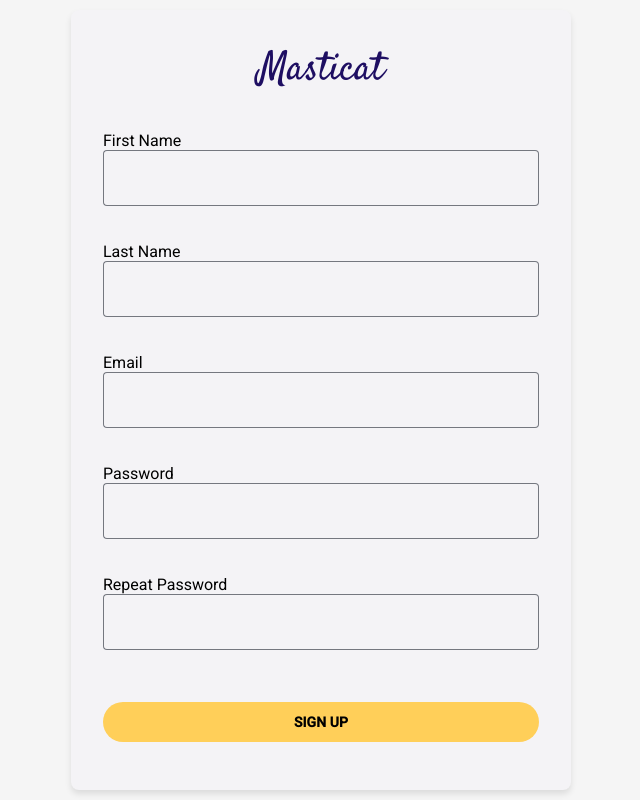
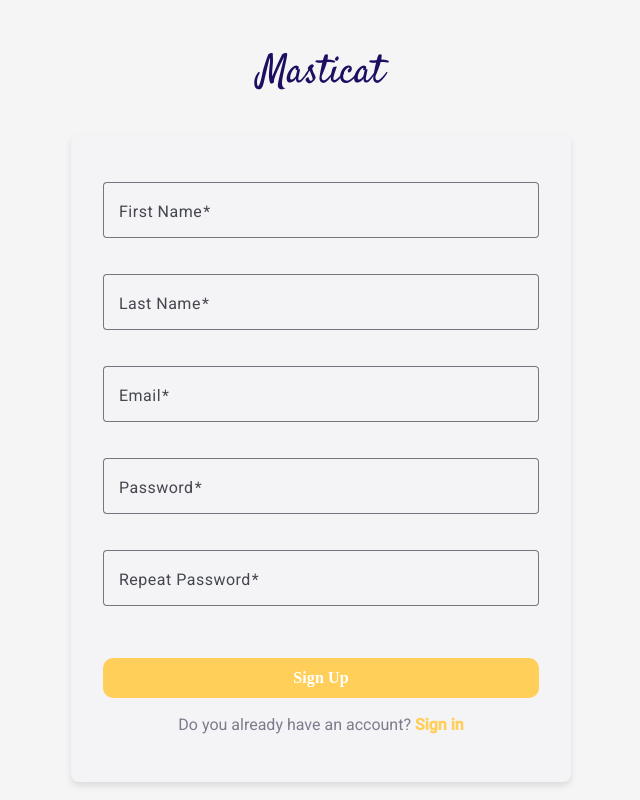
Before and after one commit to League-of-Coders-UPC/Masticat-FrontendApplication, an Angular app: page /signup in a window 1280 px wide. Shown: the whole page, without its empty margins (319-959 px from the left). Built offline with nearby package versions, Linux system fonts and the light colour scheme.

Commit message:
update:register component validation implementation

```diff
--- a/src/app/register/register.component.html
+++ b/src/app/register/register.component.html
@@ -1,35 +1,45 @@
 <div class="container-register">
-  <mat-card class="register-card">
-    <mat-card-title class="app-title">Masticat</mat-card-title>
+  <h1 class="app-title">Masticat</h1>
+  <mat-card class="register-card card-global">
     <mat-card-content>
       <form (ngSubmit)="onSubmit()" class="register-form">
-        <label for="firstName">First Name</label>
         <mat-form-field appearance="outline">
-          <input id="firstName" matInput type="text" [(ngModel)]="FirstName" name="FirstName" required>
+          <mat-label>First Name</mat-label>
+          <input matInput type="text" [(ngModel)]="FirstName" name="FirstName" required>
         </mat-form-field>
+        <div *ngIf="isErrorForm.FirstName" class="error-message">{{ isErrorForm.FirstName }}</div>
 
-        <label for="lastName">Last Name</label>
         <mat-form-field appearance="outline">
-          <input id="lastName" matInput type="text" [(ngModel)]="LastName" name="LastName" required>
+          <mat-label>Last Name</mat-label>
+          <input matInput type="text" [(ngModel)]="LastName" name="LastName" required>
         </mat-form-field>
+        <div *ngIf="isErrorForm.LastName" class="error-message">{{ isErrorForm.LastName }}</div>
 
-        <label for="email">Email</label>
         <mat-form-field appearance="outline">
-          <input id="email" matInput type="email" [(ngModel)]="email" name="email" required>
+          <mat-label>Email</mat-label>
+          <input matInput type="email" [(ngModel)]="email" name="email" required>
         </mat-form-field>
+        <div *ngIf="isErrorForm.email" class="error-message">{{ isErrorForm.email }}</div>
 
-        <label for="password">Password</label>
         <mat-form-field appearance="outline">
-          <input id="password" matInput type="password" [(ngModel)]="password" name="password" required>
+          <mat-label>Password</mat-label>
+          <input matInput type="password" [(ngModel)]="password" name="password" required>
         </mat-form-field>
+        <div *ngIf="isErrorForm.password" class="error-message">{{ isErrorForm.password }}</div>
 
-        <label for="confirmPassword">Repeat Password</label>
         <mat-form-field appearance="outline">
-          <input id="confirmPassword" matInput type="password" [(ngModel)]="confirmPassword" name="confirmPassword" required>
+          <mat-label>Repeat Password</mat-label>
+          <input matInput type="password" [(ngModel)]="confirmPassword" name="confirmPassword" required>
         </mat-form-field>
+        <div *ngIf="isErrorForm.confirmPassword" class="error-message">{{ isErrorForm.confirmPassword }}</div>
 
         <button mat-flat-button class="login-button" type="submit">Sign Up</button>
       </form>
     </mat-card-content>
+    <mat-card-actions>
+      <span class="no-account">Do you already have an account?
+        <a href="/login" class="signup-link">Sign in</a>
+      </span>
+    </mat-card-actions>
   </mat-card>
 </div>
--- a/src/app/register/register.component.scss
+++ b/src/app/register/register.component.scss
@@ -2,6 +2,7 @@
   display: flex;
   justify-content: center;
   align-items: center;
+  flex-direction: column;
   height: 100vh;
   background-color: #f5f5f5;
 
@@ -63,3 +64,28 @@
     }
   }
 }
+
+.login-button {
+  background-color: #FFCF59 !important;
+  text-transform: initial !important;
+  color: white !important;
+  font-size: 16px;
+  line-height: 22px;
+  border-radius: 10px !important;
+  padding: 0px 12px;
+  font-family:  'DM Sans' !important;
+}
+
+.signup-link {
+  color: #FFCF59;
+  text-decoration: none;
+  font-weight: bold;
+}
+
+.signup-link:hover {
+  text-decoration: underline;
+}
+
+.no-account {
+  color: #7C7C8D !important;
+}
--- a/src/app/register/register.component.ts
+++ b/src/app/register/register.component.ts
@@ -1,5 +1,5 @@
 import { Component, Input } from '@angular/core';
-import {MatCard, MatCardActions, MatCardContent, MatCardTitle} from "@angular/material/card";
+import { MatCard, MatCardActions, MatCardContent, MatCardTitle } from "@angular/material/card";
 import { FormsModule } from "@angular/forms";
 import { MatButton } from "@angular/material/button";
 import { MatCheckbox } from "@angular/material/checkbox";
@@ -7,6 +7,7 @@ import { MatFormField, MatLabel } from "@angular/material/form-field";
 import { MatInput } from "@angular/material/input";
 import { AuthService } from "../auth.service";
 import { Router } from "@angular/router";
+import { CommonModule } from '@angular/common';
 
 @Component({
   selector: 'app-register',
@@ -21,26 +22,54 @@ import { Router } from "@angular/router";
     MatFormField,
     MatInput,
     MatLabel,
-    MatCardActions
+    MatCardActions,
+    CommonModule
   ],
   templateUrl: './register.component.html',
   styleUrls: ['./register.component.scss']
 })
 export class RegisterComponent {
-  FirstName: string = '';
-  LastName: string = '';
-  email: string = '';
-  password: string = '';
-  confirmPassword: string = '';
+  @Input() FirstName: string = '';
+  @Input() LastName: string = '';
+  @Input() email: string = '';
+  @Input() password: string = '';
+  @Input() confirmPassword: string = '';
+  isErrorForm: { email?: string; password?: string; confirmPassword?: string; FirstName?: string; LastName?: string } = {};
 
   constructor(private authService: AuthService, private router: Router) {}
 
-  onSubmit() {
-    if (this.password !== this.confirmPassword) {
-      alert('Passwords do not match');
-      return;
+  validateForm(): boolean {
+    this.isErrorForm = {}; // Reset errors
+
+    if (!this.FirstName) {
+      this.isErrorForm.FirstName = 'First name is required.';
     }
 
+    if (!this.LastName) {
+      this.isErrorForm.LastName = 'Last name is required.';
+    }
+
+    if (!this.email) {
+      this.isErrorForm.email = 'Email is required.';
+    } else if (!this.email.match(/^[\w-\.]+@([\w-]+\.)+[\w-]{2,4}$/)) {
+      this.isErrorForm.email = 'Please enter a valid email.';
+    }
+
+    if (!this.password) {
+      this.isErrorForm.password = 'Password is required.';
+    }
+
+    if (!this.confirmPassword) {
+      this.isErrorForm.confirmPassword = 'Repeat password.';
+    } else if (this.password !== this.confirmPassword) {
+      this.isErrorForm.confirmPassword = 'Passwords do not match.';
+    }
+
+    return Object.keys(this.isErrorForm).length === 0;
+  }
+
+  onSubmit() {
+    if (this.validateForm()) {
       this.authService.register(this.FirstName, this.LastName, this.email, this.password).subscribe(
         () => {
           this.router.navigate(['/login']);
@@ -52,3 +81,4 @@ export class RegisterComponent {
       );
     }
   }
+}
```
Lines whose indentation alone changed are shown as unchanged.
